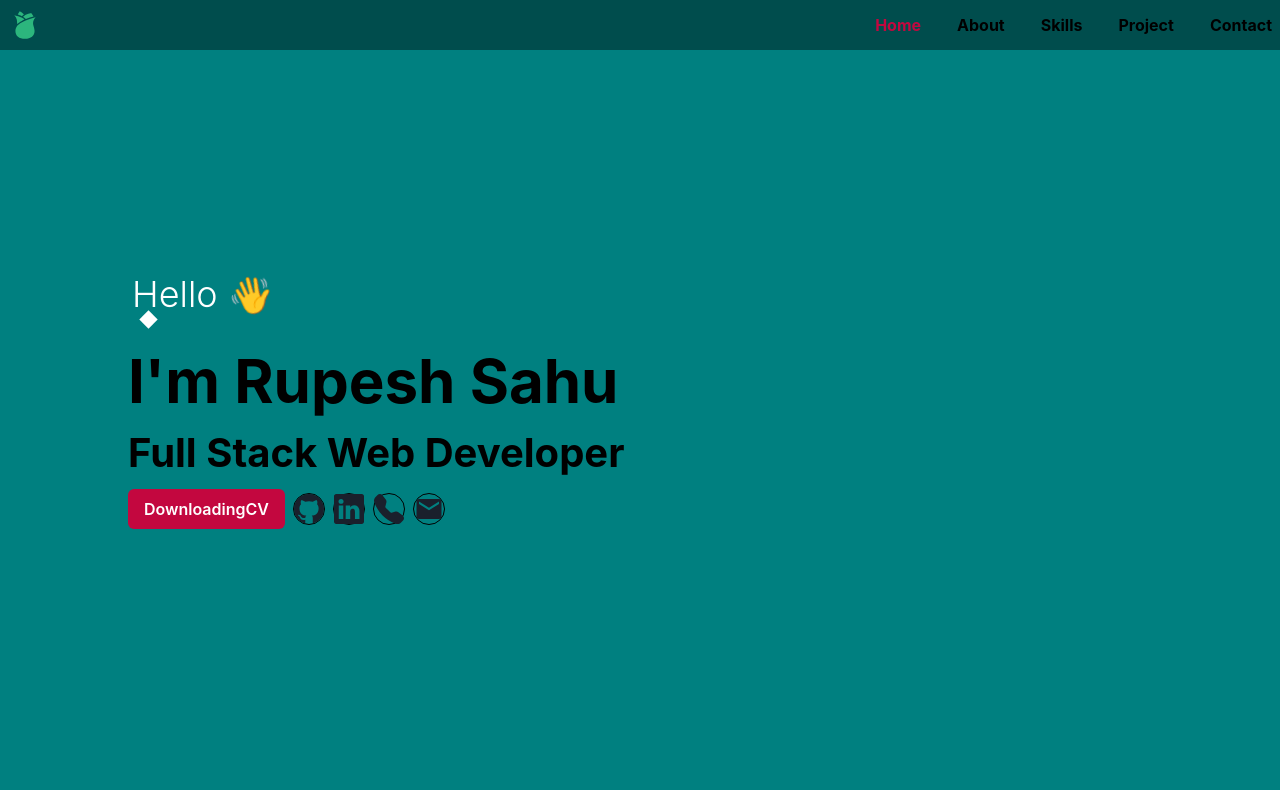
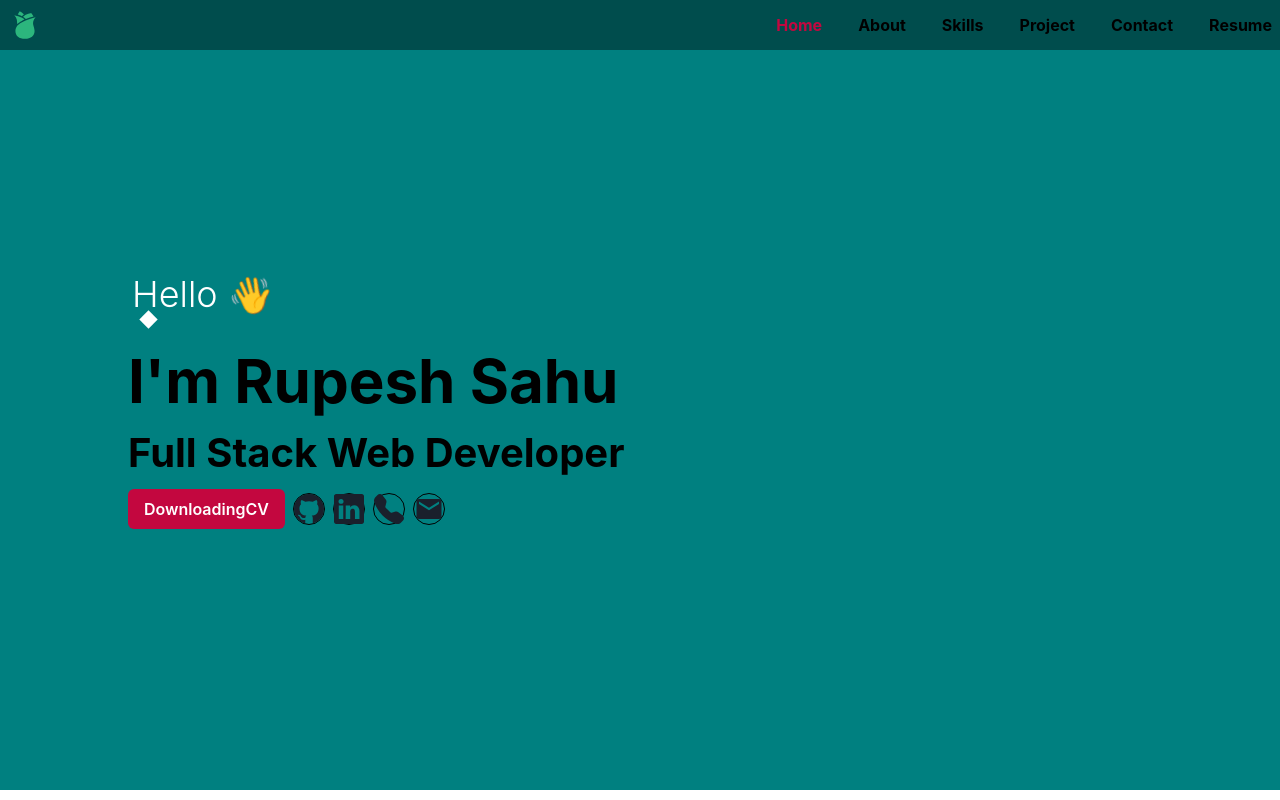
Before and after one commit to RupeshSahu969/RupeshSahu969.github.io, a React (Create React App) app: page / in a window 1280 px wide. Shown: the top 800 px of the page. Built offline with nearby package versions, Linux system fonts and the light colour scheme.

Commit message:
addresum

```diff
--- a/src/componants/Navbar.jsx
+++ b/src/componants/Navbar.jsx
@@ -78,6 +78,9 @@ const Navbar = () => {
                 <Link activeClass="active1" smooth spy to="contact">
                   Contact
                 </Link>
+                {/* <Link activeClass="active1" smooth spy to="resume">
+                  Resume
+                </Link> */}
               </Flex>
             </SimpleGrid>
           </DrawerContent>
@@ -113,6 +116,12 @@ const Navbar = () => {
             <Link activeClass="active" smooth spy to="contact">
               Contact
             </Link>
+            <a activeClass="active" smooth spy to="resume"
+                  href="https://drive.google.com/file/d/1-fdqtMtcz7izTNbcICILJ5NyhWYB35y8/view?usp=sharing"
+                  target="_blank"
+                >
+                Resume
+                </a>
           </Flex>
         </SimpleGrid>
       </Show>
--- a/src/componants/Project.jsx
+++ b/src/componants/Project.jsx
@@ -49,7 +49,7 @@ const Project = () => {
         pb={"5%"}
       >
         <Box w="50%" m="auto" className="card">
-        <Box w="100%" h="330px" className="imageBox">
+        <Box w="100%" h="280px" className="imageBox">
             <Image
               src={nord}
               w="100%"
@@ -92,7 +92,7 @@ const Project = () => {
 
         </Box>
         <Box w="50%" m="auto" className="card">
-        <Box w="100%" h="330px" className="imageBox">
+        <Box w="100%" h="280px" className="imageBox">
             <Image
               src={bestbuy}
               w="100%"
@@ -141,7 +141,7 @@ On Sports, Business, Technology, Entertainment
         </Box>
 
         <Box w="50%" m="auto" className="card">
-        <Box w="100%" h="330px" className="imageBox">
+        <Box w="100%" h="280px" className="imageBox">
             <Image
               src={quiz}
               w="100%"
@@ -186,7 +186,7 @@ On Sports, Business, Technology, Entertainment
         </Box>
 
         <Box w="50%" m="auto" className="card">
-        <Box w="100%" h="330px" className="imageBox">
+        <Box w="100%" h="300px" className="imageBox">
             <Image
               src={fabbag}
               w="100%"
```
